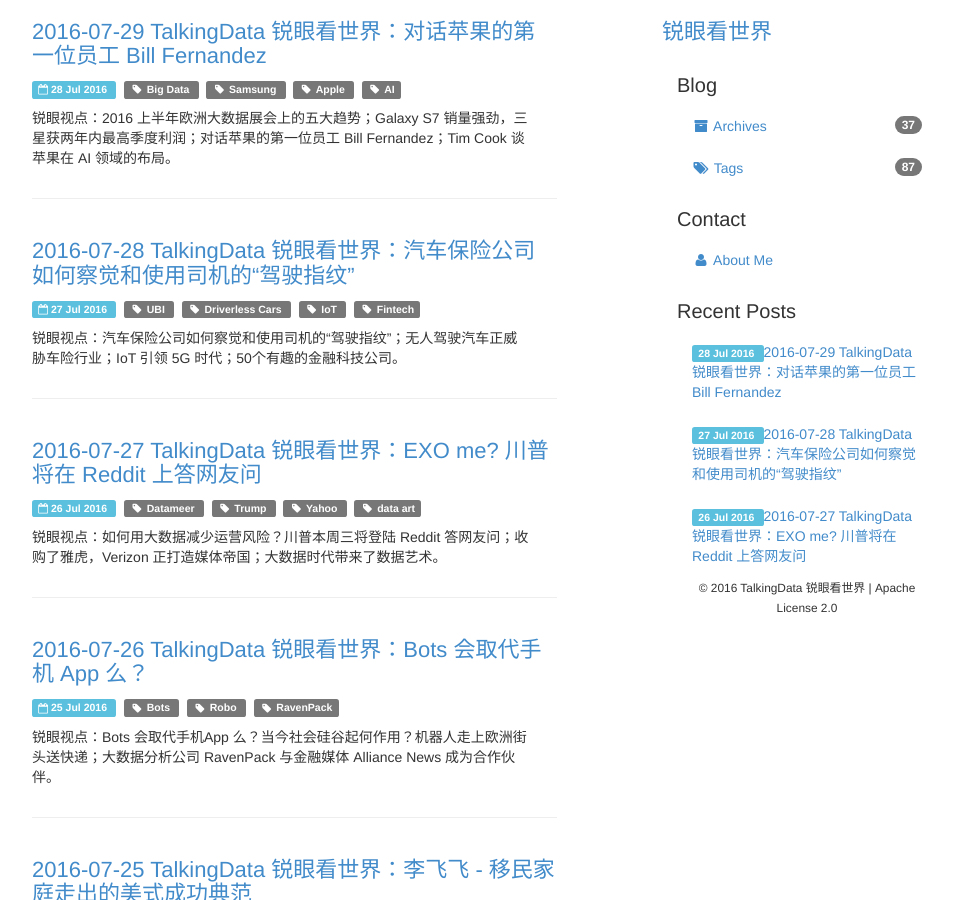
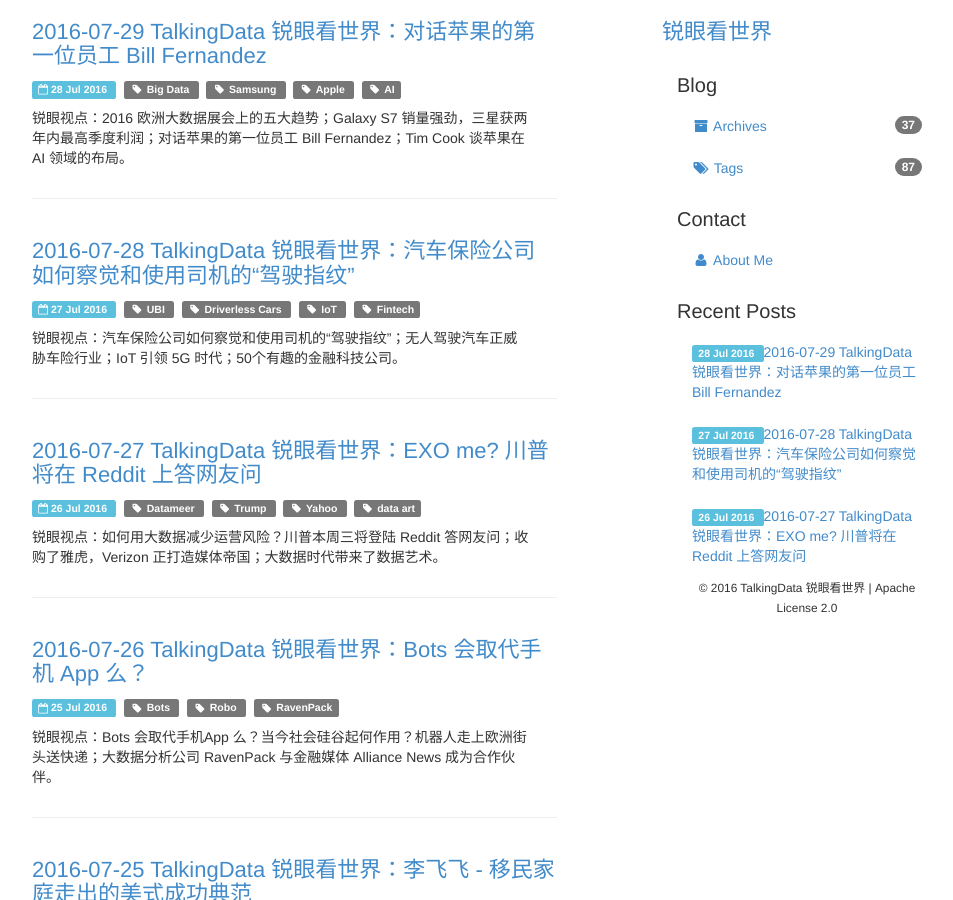
Before and after one commit to tdglobalnews/tdglobalnews.github.io, a Jekyll site: the page built from index.html, in a window 1280 px wide and 900 px high. Shown: the whole window, without its empty margins (53-1006 px from the left). Built offline with Jekyll 4.4.1, drawn with Linux system fonts in a browser that asks for light colours; the list of posts is cut into pages by our own code.

Commit message:
consistency

```diff
--- a/_posts/2016-07-29-TalkingData-Big Data-Samsung-Apple-AI.md
+++ b/_posts/2016-07-29-TalkingData-Big Data-Samsung-Apple-AI.md
@@ -4,15 +4,15 @@
 tags: [Big Data, Samsung, Apple, AI]
 ---
 
-锐眼视点：2016 上半年欧洲大数据展会上的五大趋势；Galaxy S7 销量强劲，三星获两年内最高季度利润；对话苹果的第一位员工 Bill Fernandez；Tim Cook 谈苹果在 AI 领域的布局。
+锐眼视点：2016 欧洲大数据展会上的五大趋势；Galaxy S7 销量强劲，三星获两年内最高季度利润；对话苹果的第一位员工 Bill Fernandez；Tim Cook 谈苹果在 AI 领域的布局。
 
 ## TD 精选
 
-### 2016 上半年欧洲大数据展会上的五大趋势
+### 2016 欧洲大数据展会上的五大趋势
 
 ##### 原文链接：[5 Trends Observed From Q2-Q3 2016 European Big Data Events](http://www.dataiku.com/blog/2016/07/19/trends-observed-from-q2-q3-2016-european-big-data-events.html)
 
-Dataiku 团队在上半年走访欧洲各大数据峰会（都柏林 Hadoop 大会、伦敦 Strata 大会等），总结了以下五大业界趋势：Streaming Analytics 愈发火热；应用变得比平台更重要；打造数据驱动的企业成为焦点；Hadoop 已死，Apache 称雄；打造实用的产品成为企业数据实验室的挑战。
+Dataiku 团队走访欧洲各大数据峰会（都柏林 Hadoop 大会、伦敦 Strata 大会等），总结了以下五大业界趋势：Streaming Analytics 愈发火热；应用变得比平台更重要；打造数据驱动的企业成为焦点；Hadoop 已死，Apache 称雄；打造实用的产品成为企业数据实验室的挑战。
 
 <br>
 
```
